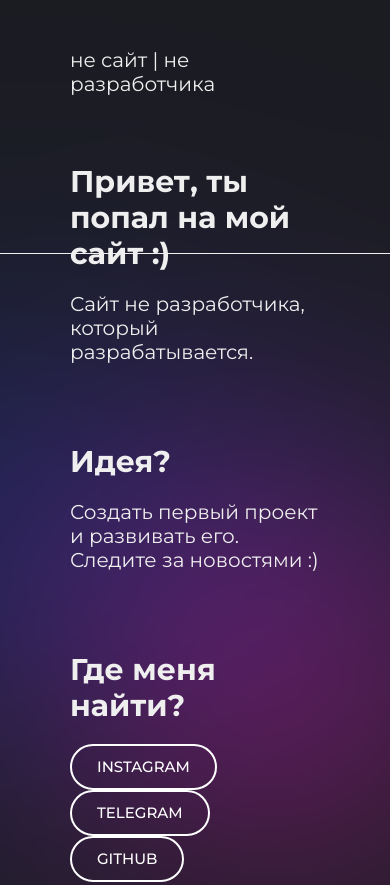
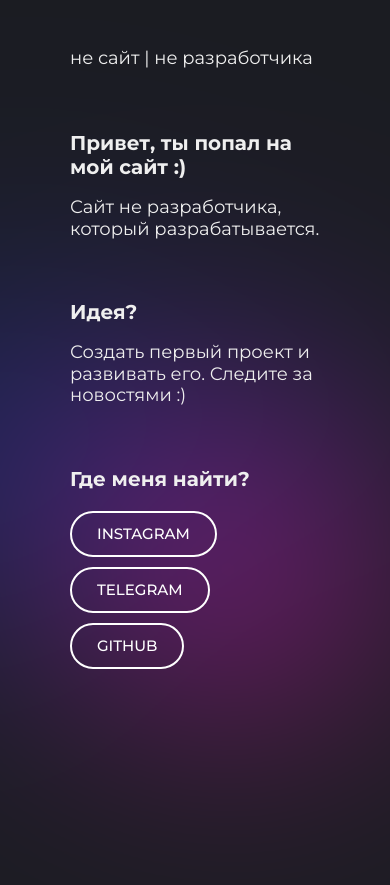
Before and after one commit to nurgal1ev/nositedev, a plain HTML site: page index.html in a window 390 px wide. Shown: the top 885 px of the page. Drawn offline with Linux system fonts and the light colour scheme.

Commit message:
adaptive v1

```diff
--- a/style.css
+++ b/style.css
@@ -8,6 +8,7 @@ body {
     background-image: url(./img/bg.png);
     background-repeat: no-repeat;
     background-size: cover;
+    background-color: #1b1c22;
 }
 
 *,
@@ -133,4 +134,86 @@ body {
     max-width: 1100px;
     height: 1px;
     background-color: #efefef;
+    float: right;
 }
+
+/* adaptive */
+@media (max-width: 390px) {
+    /* header */
+    .header__logo {
+        font-size: 18px;
+    }
+
+    /* main */
+    .main__title {
+        font-size: 20px;
+
+    }
+
+    .main__subtitle {
+        font-size: 18px;
+        margin-bottom: 60px;
+    }
+
+    .main__suptext {
+        font-size: 20px;
+        margin-bottom: 15px;
+    }
+
+    .main__suptext {
+        font-size: 20px;
+    }
+
+    .main__subtext {
+        font-size: 18px;
+        margin-bottom: 60px;
+    }
+
+    .main__info {
+        font-size: 20px;
+        margin-bottom: 20px;
+    }
+
+    /* buttons */
+    .buttons {
+        margin-bottom: 10px;
+    }
+
+    .button {
+        font-size: 15px;
+        margin-bottom: 10px;
+    }
+
+    /* line */
+    .line {
+        opacity: 0;
+    }
+
+
+    /* indev */
+    .indev {
+        margin-bottom: 50px;
+    }
+
+    .indev__suptext {
+        font-size: 20px;
+    }
+
+    .fa-solid fa-code {
+        font-weight: 600px;
+    }
+}
+
+@media (max-width: 1024px) {
+    /* line */
+    .line {
+        opacity: 0;
+    }
+}
+
+@media (max-width: 834px) {
+    /* line */
+    .line {
+        opacity: 0;
+    }
+}
```
